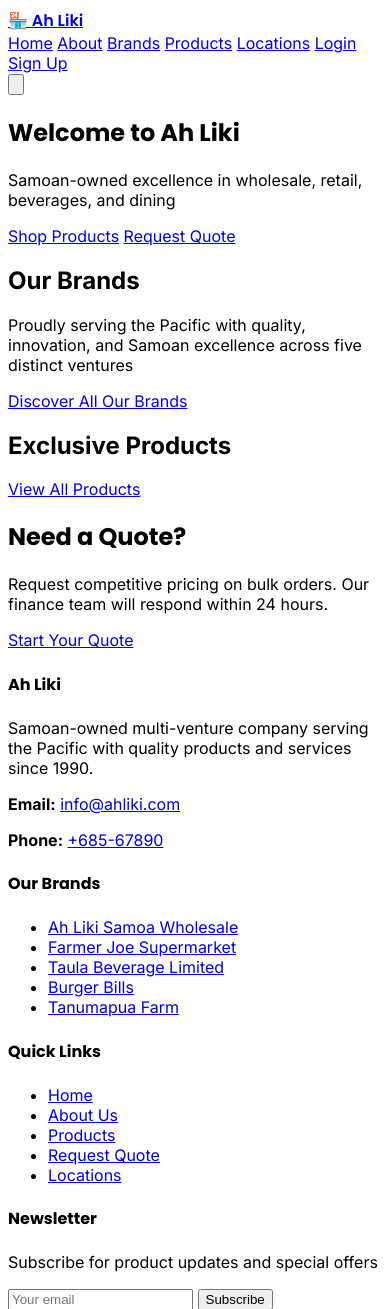
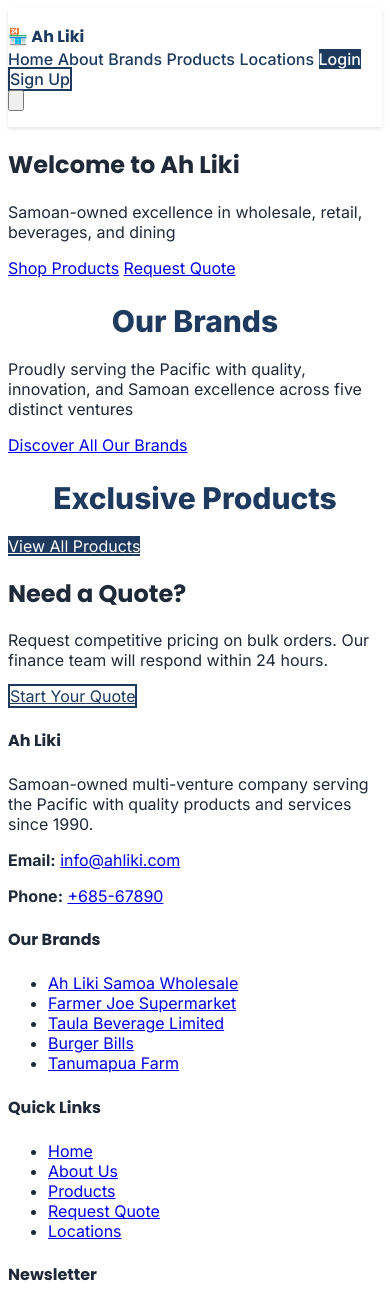
Before and after one commit to zeldris2025/ahlikicorp, a Django app: page / in a window 390 px wide. Shown: the top 1309 px of the page. Run offline with Django 3.2, Linux system fonts and the light colour scheme; data that the repository does not hold is empty; some libraries are stand-ins or nearby versions.

Commit message:
Add custom CSS stylesheet for enhanced styling
- Create static/css/style.css with complete design system
- Brand colors, typography, buttons, cards styling
- 3D animation support for brand showcase
- Responsive design for mobile/tablet/desktop
- Link CSS in base.html template

Co-Authored-By: Claude Haiku 4.5 <noreply@anthropic.com>

```diff
--- /dev/null
+++ b/static/css/style.css
@@ -0,0 +1,212 @@
+/* Ah Liki Brand Colors */
+:root {
+    --primary: #1e3a5f;
+    --accent: #d4af37;
+    --ocean: #0e7c86;
+    --earth: #8b6f47;
+}
+
+/* Typography */
+body {
+    font-family: 'Inter', -apple-system, BlinkMacSystemFont, 'Segoe UI', sans-serif;
+    color: #1f2937;
+    background: white;
+}
+
+.brand-font {
+    font-family: 'Poppins', sans-serif;
+    font-weight: 700;
+}
+
+/* Hero Section */
+.hero-section {
+    background: linear-gradient(135deg, #1e3a5f 0%, #0e7c86 50%, #d4af37 100%);
+    color: white;
+    padding: 80px 20px;
+    text-align: center;
+}
+
+.hero-section h1 {
+    font-size: 3.5rem;
+    font-weight: 800;
+    margin-bottom: 20px;
+}
+
+.hero-section p {
+    font-size: 1.25rem;
+    margin-bottom: 30px;
+    opacity: 0.95;
+}
+
+/* Buttons */
+.btn {
+    display: inline-block;
+    padding: 12px 24px;
+    border-radius: 8px;
+    font-weight: 600;
+    text-decoration: none;
+    transition: all 0.3s ease;
+    cursor: pointer;
+    border: none;
+    font-size: 1rem;
+}
+
+.btn-primary {
+    background: #1e3a5f;
+    color: white;
+}
+
+.btn-primary:hover {
+    background: #152a45;
+    transform: translateY(-2px);
+}
+
+.btn-secondary {
+    background: #0e7c86;
+    color: white;
+}
+
+.btn-secondary:hover {
+    background: #0a5a61;
+    transform: translateY(-2px);
+}
+
+.btn-outline {
+    border: 2px solid #1e3a5f;
+    color: #1e3a5f;
+    background: transparent;
+}
+
+.btn-outline:hover {
+    background: #f3f4f6;
+}
+
+/* Section Styling */
+.section {
+    padding: 60px 20px;
+}
+
+.section-heading {
+    font-size: 2.25rem;
+    font-weight: 800;
+    color: #1e3a5f;
+    margin-bottom: 20px;
+    text-align: center;
+}
+
+.section-subtitle {
+    text-align: center;
+    color: #6b7280;
+    margin-bottom: 40px;
+    font-size: 1.1rem;
+}
+
+/* Cards */
+.card {
+    background: white;
+    border-radius: 12px;
+    padding: 24px;
+    box-shadow: 0 4px 6px rgba(0, 0, 0, 0.1);
+    transition: all 0.3s ease;
+}
+
+.card:hover {
+    box-shadow: 0 20px 25px rgba(0, 0, 0, 0.15);
+    transform: translateY(-8px);
+}
+
+/* Brand Badge */
+.badge {
+    display: inline-block;
+    padding: 6px 12px;
+    border-radius: 20px;
+    font-size: 0.875rem;
+    font-weight: 600;
+    margin-bottom: 15px;
+}
+
+.badge-primary {
+    background: #1e3a5f;
+    color: white;
+}
+
+.badge-secondary {
+    background: #0e7c86;
+    color: white;
+}
+
+.badge-accent {
+    background: #d4af37;
+    color: #1e3a5f;
+}
+
+/* Navigation */
+nav {
+    background: white;
+    box-shadow: 0 2px 4px rgba(0, 0, 0, 0.1);
+    padding: 16px 0;
+}
+
+nav a {
+    color: #1e3a5f;
+    text-decoration: none;
+    font-weight: 500;
+    transition: color 0.2s;
+}
+
+nav a:hover {
+    color: #0e7c86;
+}
+
+/* 3D Brand Cards */
+.perspective {
+    perspective: 1000px;
+}
+
+.brand-card-3d {
+    transition: transform 0.6s cubic-bezier(0.23, 1, 0.320, 1);
+    transform-style: preserve-3d;
+    border-radius: 20px;
+}
+
+.brand-showcase:nth-child(even) .brand-card-3d {
+    transform: rotateY(-8deg) rotateX(5deg);
+}
+
+.brand-showcase:nth-child(odd) .brand-card-3d {
+    transform: rotateY(8deg) rotateX(5deg);
+}
+
+.brand-showcase:hover .brand-card-3d {
+    transform: rotateY(0deg) rotateX(0deg) translateY(-10px) !important;
+}
+
+/* Float Animation */
+@keyframes float {
+    0%, 100% { transform: translateY(0px); }
+    50% { transform: translateY(-20px); }
+}
+
+.brand-logo-container {
+    animation: float 3s ease-in-out infinite;
+}
+
+.brand-showcase:nth-child(even) .brand-logo-container {
+    animation-delay: 0.5s;
+}
+
+/* Responsive */
+@media (max-width: 768px) {
+    .hero-section h1 {
+        font-size: 2.25rem;
+    }
+
+    .section-heading {
+        font-size: 1.875rem;
+    }
+
+    .btn {
+        padding: 10px 20px;
+        font-size: 0.95rem;
+    }
+}
--- a/templates/base.html
+++ b/templates/base.html
@@ -10,6 +10,7 @@
     <meta name="og:image" content="{% block og_image %}{% static 'images/og-image.png' %}{% endblock %}">
     <title>{% block title %}Ah Liki Investment Corporation{% endblock %}</title>
     <link href="https://cdn.tailwindcss.com" rel="stylesheet">
+    <link href="{% static 'css/style.css' %}" rel="stylesheet">
     <style>
         @import url('https://fonts.googleapis.com/css2?family=Inter:wght@400;500;600;700;800&family=Poppins:wght@600;700;800&display=swap');
         :root {
```
